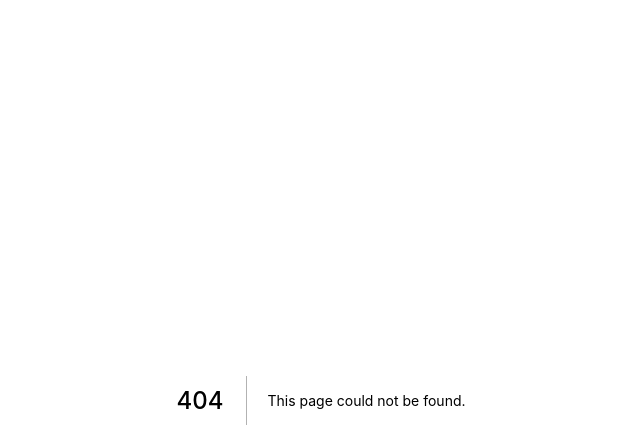
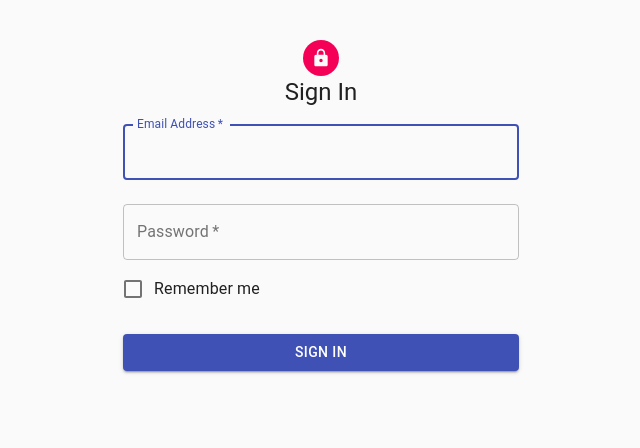
Before and after one commit to stepan-anokhin/practice-mui-templates, a Next.js app: page /sign/basic in a window 1280 px wide. Before the commit this address had no page. Shown: the top 448 px of the page, without its empty margins (319-959 px from the left). Built offline with nearby package versions, Linux system fonts and the light colour scheme.

Commit message:
Add basic sign-in template

```diff
--- /dev/null
+++ b/pages/sign/basic.js
@@ -0,0 +1,31 @@
+import React from "react";
+import {Container, CssBaseline} from "@material-ui/core";
+import Head from "next/head";
+import theme from "../../src/dashboard/theme";
+import ThemeProvider from "@material-ui/styles/ThemeProvider";
+import SignIn from "../../src/components/SignIn";
+
+
+function Page() {
+    return (
+        <Container maxWidth="xs">
+            <SignIn/>
+        </Container>
+    );
+}
+
+function App() {
+    return (
+        <React.Fragment>
+            <Head>
+                <title>Basic Sign-in</title>
+            </Head>
+            <CssBaseline/>
+            <ThemeProvider theme={theme}>
+                <Page/>
+            </ThemeProvider>
+        </React.Fragment>
+    );
+}
+
+export default App;
--- /dev/null
+++ b/src/components/SignIn.js
@@ -0,0 +1,83 @@
+import React from "react";
+import {makeStyles} from "@material-ui/styles";
+import LockIcon from "@material-ui/icons/Lock";
+import {Avatar, Button, Checkbox, FormControlLabel, TextField, Typography} from "@material-ui/core";
+
+const useStyles = makeStyles(theme => ({
+    container: {
+        display: 'flex',
+        flexDirection: 'column',
+        alignItems: 'center',
+        marginTop: theme.spacing(5),
+    },
+    avatar: {
+        backgroundColor: theme.palette.secondary.main,
+        height: 36,
+        width: 36,
+    },
+    icon: {
+        height: 20,
+        width: 20,
+    },
+    form: {
+        width: '100%',
+    },
+    submit: {
+        margin: theme.spacing(3, 0, 2),
+    },
+}));
+
+function SignIn() {
+    const classes = useStyles();
+
+    return (
+        <div className={classes.container}>
+            <Avatar className={classes.avatar}>
+                <LockIcon className={classes.icon}/>
+            </Avatar>
+            <Typography component="h1" variant="h5">
+                Sign In
+            </Typography>
+            <form className={classes.form}>
+                <TextField
+                    variant="outlined"
+                    margin="normal"
+                    required
+                    fullWidth
+                    id="email"
+                    label="Email Address"
+                    name="email"
+                    autoComplete="email"
+                    autoFocus
+                />
+                <TextField
+                    variant="outlined"
+                    margin="normal"
+                    required
+                    fullWidth
+                    id="password"
+                    label="Password"
+                    name="password"
+                    autoComplete="current-password"
+                    type="password"
+                />
+                <FormControlLabel
+                    control={<Checkbox value="remember" color="primary"/>}
+                    label="Remember me"
+                />
+                <Button
+                    type="submit"
+                    fullWidth
+                    variant="contained"
+                    color="primary"
+                    className={classes.submit}
+                >
+                    Sign In
+                </Button>
+            </form>
+        </div>
+    );
+}
+
+
+export default SignIn;
--- a/src/views/Home/templates.js
+++ b/src/views/Home/templates.js
@@ -7,11 +7,11 @@ const templates = [
         link: '/dashboard',
     },
     {
-        title: 'Basic Sign-Up Page',
+        title: 'Basic Authentication Templates',
         image: '/static/landing/sm-basic-sign-up.png',
         description:
-            'Basic sign-up page from material-ui examples.',
-        link: '/sign-in',
+            'Various Sign-In and Sign-up page templates.',
+        link: '/sign',
     },
     {
         title: 'Paperbase',
```
Also changed, not shown: pages/sign/index.js (added, +22 -0 lines), src/views/Sign/description.md (added, +3 -0 lines), src/views/Sign/pages.js (added, +11 -0 lines).
